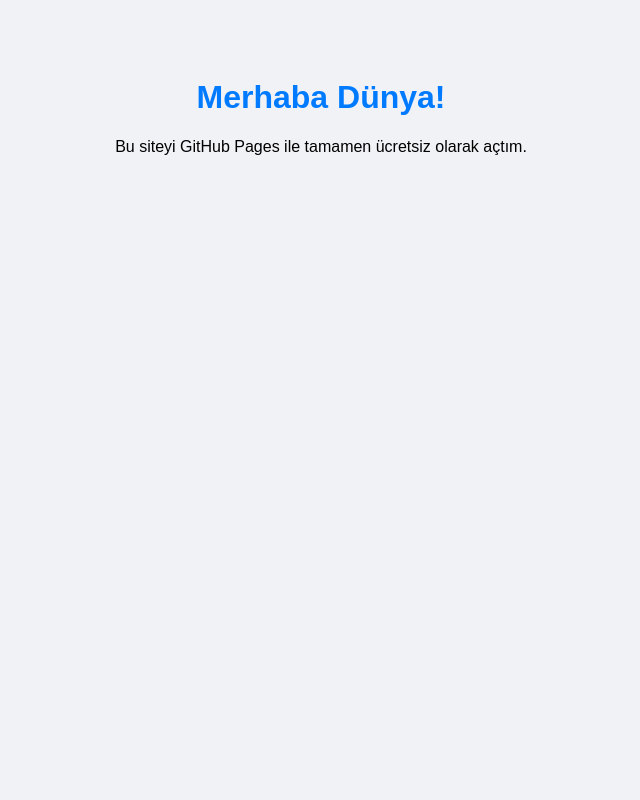
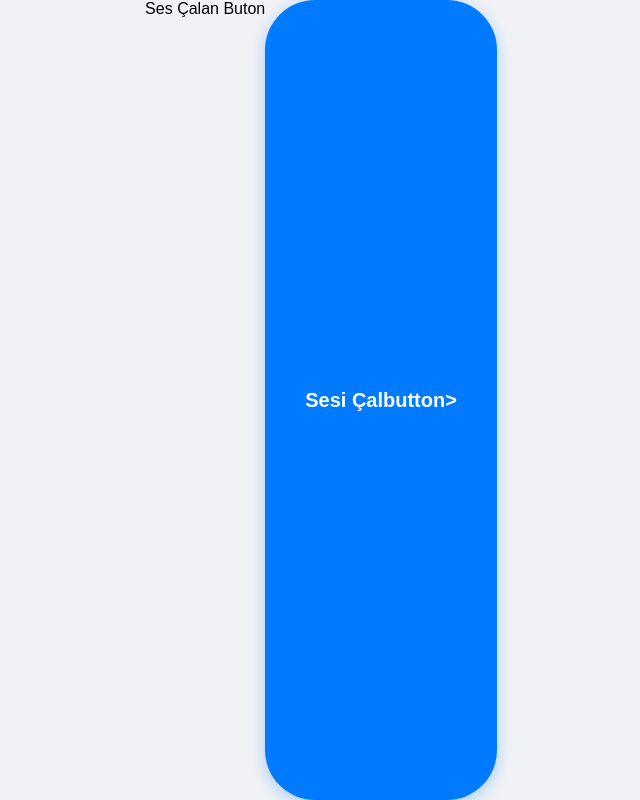
Before and after one commit to Emir975/ovarlokmakinesiaya-n-zageldi, a plain HTML site: page index.html in a window 1280 px wide. Shown: the whole page, without its empty margins (319-959 px from the left). Drawn offline with Linux system fonts and the light colour scheme.

Commit message:
Update index.html

```diff
--- a/index.html
+++ b/index.html
@@ -2,14 +2,46 @@
 <html lang="tr">
 <head>
     <meta charset="UTF-8">
-    <title>Benim İlk Ücretsiz Sitem</title>
+    <meta name="viewport" content="width=device-width, initial-scale=1.0>
+    <title>Ses Çalan Buton</title>
     <style>
-        body { font-family: sans-serif; text-align: center; background-color: #f0f2f5; padding: 50px; }
-        h1 { color: #007bff; }
+        /* Sitenin ve butonun tam ortada durmasını sağlayan CSS */
+        body {
+            font-family: sans-serif;
+            background-color: #f0f2f5;
+            display: flex;
+            justify-content: center;
+            aling-items: center;
+            height: 100vh;
+            margin: 0;
+        }
+        /* Butonun tasarımı */
+        .ses-butonu {
+            padding: 20px 40px;
+            font-size: 20px;
+            font-weight: bold;
+            color: white;
+            background-color: #007bff;
+            border: none;
+            border-radius: 50px;
+            cursor: pointer;
+            box-shadow: 0 4px 15px rgba(0, 123, 255, 0.3);
+            transition: transform 0.2s, background-color 0.2s;
+        }
+        /* Fare üzerine geldiğinde botunun rengi değişir */
+        .ses-butonu:hover {
+            background-color: #0056b3;
+            transform: scale(1.05);
+        }
     </style>
 </head>
 <body>
-    <h1>Merhaba Dünya!</h1>
-    <p>Bu siteyi GitHub Pages ile tamamen ücretsiz olarak açtım.</p>
+
+    <button class="ses-butonu" onlick="sesiCal()">  Sesi Çal</head>button>
+
+    <audio id="benimSesim" src="https://mixkit.co"></audio>
+
+    <script>
+
 </body>
 </html>
```
